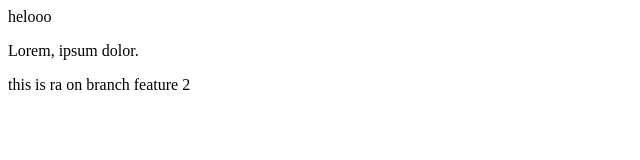
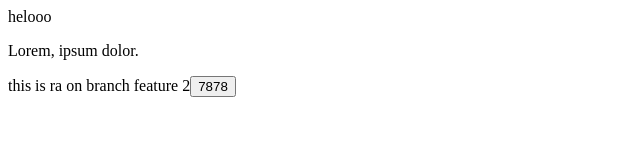
Before and after one commit to RishiAWASthii/localrepo, a plain HTML site: page index.html in a window 1280 px wide. Shown: the whole page, without its empty margins (0-640 px from the left). Drawn offline with Linux system fonts and the light colour scheme.

Commit message:
Add button

```diff
--- a/index.html
+++ b/index.html
@@ -1,3 +1,3 @@
 <p>helooo</p>
 <p>Lorem, ipsum dolor.</p>
-<p>this is ra on branch feature 2</p>
+<p>this is ra on branch feature 2<button>7878</button></p>
```
